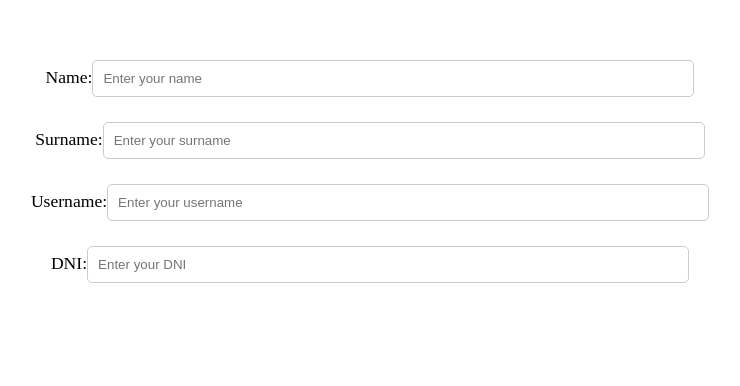
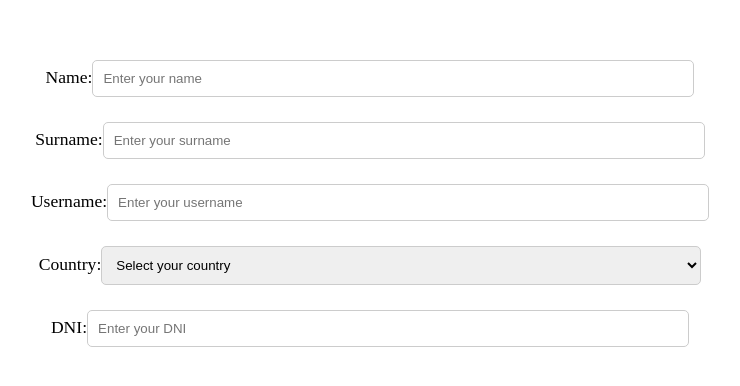
Before and after one commit to plum-bee/Forms, a React (Vite) app: page / in a window 1280 px wide. Shown: the top 386 px of the page, without its empty margins (270-1010 px from the left). Built offline with nearby package versions, Linux system fonts and the light colour scheme.

Commit message:
Added select field and it's validation

```diff
--- a/src/components/Form.jsx
+++ b/src/components/Form.jsx
@@ -1,6 +1,7 @@
 import React from 'react'
 import useForm from '../hooks/useForm'
 import InputField from './InputField'
+import SelectField from './SelectField'
 
 function Form () {
   const initialData = {
@@ -10,31 +11,29 @@ function Form () {
     country: '',
     dni: ''
   }
+  const availableCountries = ['SPAIN', 'ARGENTINA']
+
   const validate = formData => {
-    const errors = {};
+    const errors = {}
 
     for (let fieldId in formData) {
-
       if (formData[fieldId].trim() === '') {
-        errors[fieldId] = `${fieldId} field is required `;
+        errors[fieldId] = `${fieldId} field is required `
       } else if (formData[fieldId] !== formData[fieldId].toUpperCase()) {
-        errors[fieldId] = `${fieldId} must be in uppercase `;
+        errors[fieldId] = `${fieldId} must be in uppercase `
       }
     }
 
     if (formData.username.includes(formData.name) && formData.name !== '') {
-      errors.username = 'username cannot contain name';
+      errors.username = 'username cannot contain name'
     }
 
     if (formData.username.length > 10) {
-      errors.username = 'username cannot have more than 10 chars';
+      errors.username = 'username cannot have more than 10 chars'
     }
 
-    return errors;
-  };
-
-
-
+    return errors
+  }
 
   const { formData, formErrors, handleChange, handleBlur } = useForm(
     initialData,
@@ -76,6 +75,18 @@ function Form () {
         error={formErrors.username}
       />
 
+      <SelectField
+        label='Country'
+        id='country'
+        name='country'
+        placeholder='Select your country'
+        value={formData.country}
+        options={availableCountries}
+        handleChange={handleChange}
+        handleBlur={handleBlur}
+        error={formErrors.country}
+      />
+
       <InputField
         label='DNI'
         id='dni'
--- a/src/components/SelectField.jsx
+++ b/src/components/SelectField.jsx
@@ -1,28 +1,45 @@
 import React from 'react'
 
-function InputField ({
+function SelectField ({
   label,
   id,
   name,
   placeholder,
   value,
+  options,
   handleChange,
   handleBlur,
   error
 }) {
+  const getClassName = (value, error) => {
+    if (value === '') return ''
+    return error ? 'invalid' : 'valid'
+  }
+
   return (
+    <div>
       <label htmlFor={id}>
         {label}:
-      <input
+        <select
           id={id}
           name={name}
-        placeholder={placeholder}
           value={value}
           onChange={handleChange}
           onBlur={handleBlur}
+          className={getClassName(value, error)}
           data-testid={id}
-      />
+        >
+          <option value=''>{placeholder}</option>
+          {options.map(option => (
+            <option key={option} value={option}>
+              {option}
+            </option>
+          ))}
+        </select>
+      </label>
       {error && <div data-testid={`${id}-error`}>{error}</div>}
-    </label>
+    </div>
   )
 }
+
+export default SelectField
```
Also changed, not shown: 1 other file (tests, documents, lock files or other folders). Lines whose indentation alone changed are shown as unchanged.
